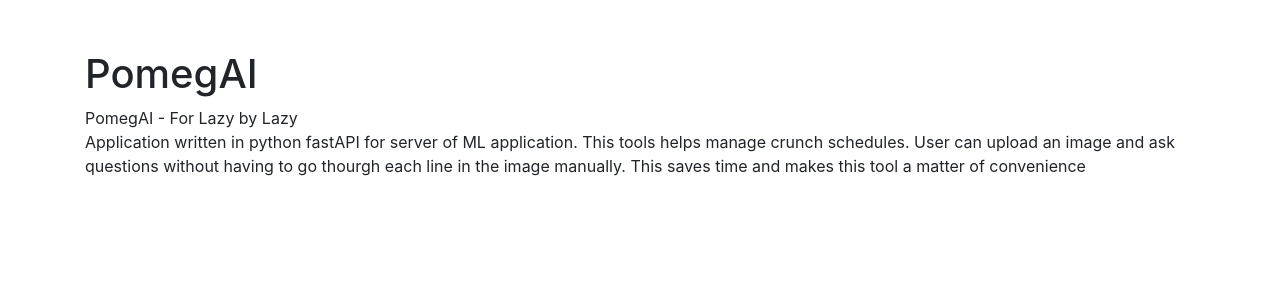
After one commit to harshaneo17/hackathon_application, a FastAPI app: template templates/about.html in a window 1280 px wide. The commit adds this page. Shown: the top 300 px of the page. Run offline with FastAPI, Linux system fonts and the light colour scheme; the template is opened without the code that fills it, so the values that code supplies are empty; parts of the project's set-up code (start-up, migrations or seed data) failed here and were passed over; some libraries are stand-ins or nearby versions.

Commit message:
added about page

```diff
--- a/app.py
+++ b/app.py
@@ -29,5 +29,10 @@ async def home(request: Request):
     return templates.TemplateResponse("index.html", {"request": request})
 
 
+@app.get("/about", response_class=HTMLResponse)
+async def about(request: Request):
+    return templates.TemplateResponse("about.html", {"request": request})
+
+
 if __name__ == "__main__":
     uvicorn.run(app, host="0.0.0.0", port=8000)
--- /dev/null
+++ b/templates/about.html
@@ -0,0 +1,24 @@
+<!DOCTYPE html>
+<html>
+  <head>
+    <title>About</title>
+    <link rel="stylesheet" href="https://stackpath.bootstrapcdn.com/bootstrap/4.5.2/css/bootstrap.min.css">
+    <style>
+      .container {
+        margin-top: 50px;
+      }
+    </style>
+  </head>
+  <body>
+    <div class="container">
+      <h1>PomegAI</h1>
+      <p>
+        PomegAI - For Lazy by Lazy <br>
+        Application written in python fastAPI for server of ML application.
+        This tools helps manage crunch schedules.
+        User can upload an image and ask questions without having to go thourgh each line in the image manually.
+        This saves time and makes this tool a matter of convenience
+      </p>
+    </div>
+  </body>
+</html>
--- a/templates/result.html
+++ b/templates/result.html
@@ -15,7 +15,7 @@
   </head>
   <body>
     <div class="container">
-      <img src="logo.png" alt="Logo" class="logo">
+      <!-- <img src="logo.png" alt="Logo" class="logo"> -->
       <h1>PomegAI</h1>
       <h2>Image Processing Result</h2>
       <div class="card">
```
Also changed, not shown: templates/index.html (+18 -0 lines).
